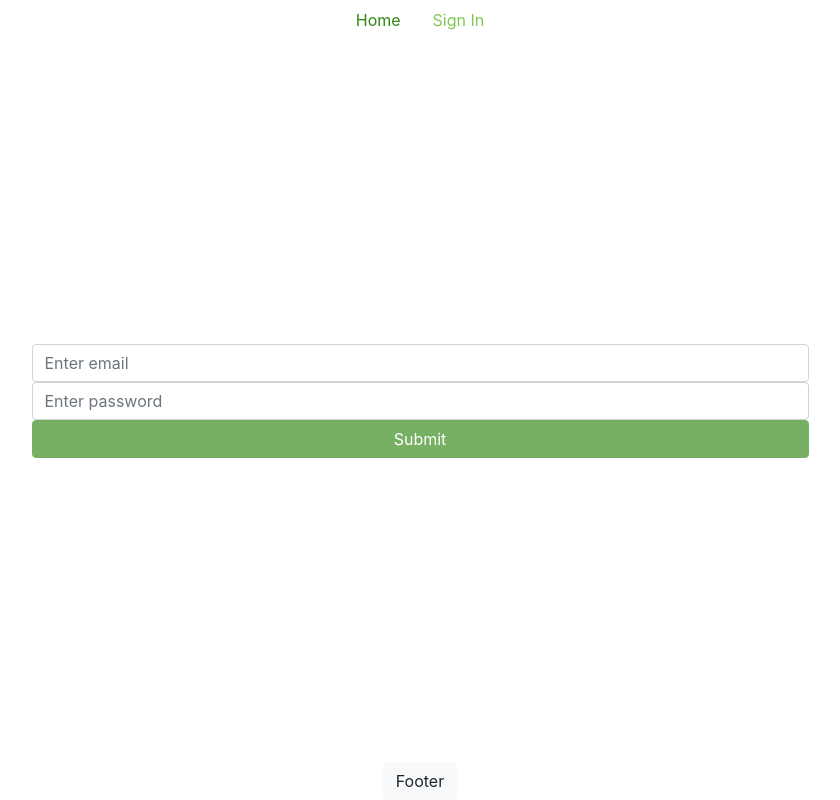
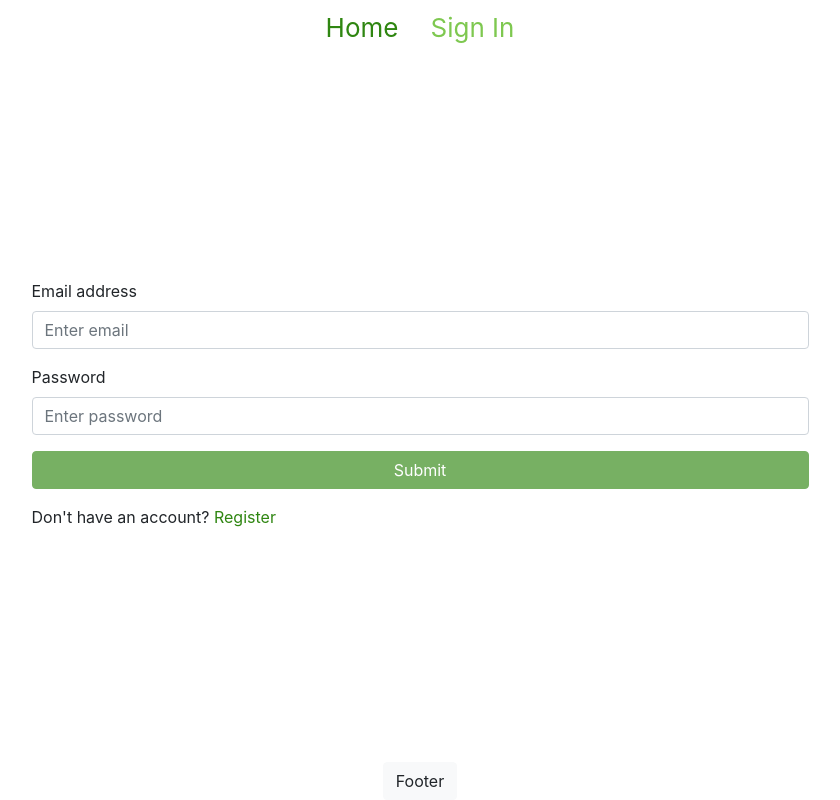
Before and after one commit to dubbha/croton, a React (Create React App) app in the folder packages/web/: page /signin in a window 1280 px wide. Shown: the top 800 px of the page, without its empty margins (220-1060 px from the left). Built offline with nearby package versions, Linux system fonts and the light colour scheme.

Commit message:
feat(8): update sign in form

```diff
--- a/packages/web/src/App.tsx
+++ b/packages/web/src/App.tsx
@@ -9,9 +9,9 @@ import './custom.scss';
 const App = () => (
   <Provider store={store}>
     <ConnectedRouter history={history}>
-      <Route path="/" exact component={Home} />
       <Route path="/signin" component={SignIn} />
       <Route path="/profile" component={Profile} />
+      <Route path="/" component={Home} />
     </ConnectedRouter>
   </Provider>
 );
--- a/packages/web/src/components/Header/Header.tsx
+++ b/packages/web/src/components/Header/Header.tsx
@@ -1,15 +1,23 @@
 import React from 'react';
+import { useSelector } from 'react-redux';
 import { Nav, NavLink } from 'elements';
+import { getAuth } from 'store/auth/selectors';
+import './styles.scss';
 
-export const Header = () => (
+export const Header = () => {
+  const { token } = useSelector(getAuth);
+
+  return (
     <header>
       <Nav>
         <Nav.Item>
           <NavLink to="/" exact>Home</NavLink>
         </Nav.Item>
         <Nav.Item>
-        <NavLink to="/signin">Sign In</NavLink>
+          {!token && <NavLink to="/signin">Sign In</NavLink>}
+          {token && <NavLink to="/signout">Sign Out</NavLink>}
         </Nav.Item>
       </Nav>
     </header>
   );
+}
--- /dev/null
+++ b/packages/web/src/components/Header/styles.scss
@@ -0,0 +1,4 @@
+
+header {
+  font-size: calc(10px + 2vmin);
+}
--- a/packages/web/src/components/SignInForm/SignInForm.tsx
+++ b/packages/web/src/components/SignInForm/SignInForm.tsx
@@ -1,5 +1,5 @@
 import React, { useState, FormEvent, useEffect } from 'react';
-import { Form, SubmitButton, ErrorAlert } from 'elements';
+import { Form, SubmitButton, ErrorAlert, AlertPlaceholder, Link } from 'elements';
 import './styles.scss';
 
 type Props = {
@@ -24,6 +24,9 @@ export const SignInForm = ({ isLoading, error, onSubmit }: Props) => {
 
   return (
     <Form onSubmit={handleSubmit}>
+      {error ? <ErrorAlert>{error}</ErrorAlert> : <AlertPlaceholder />}
+      <Form.Group>
+        <Form.Label>Email address</Form.Label>
         <Form.Control
           type="email"
           placeholder="Enter email"
@@ -31,6 +34,10 @@ export const SignInForm = ({ isLoading, error, onSubmit }: Props) => {
           onChange={e => setEmail(e.target.value)}
           data-testid="signInForm__email"
         />
+      </Form.Group>
+
+      <Form.Group>
+        <Form.Label>Password</Form.Label>
         <Form.Control
           type="password"
           placeholder="Enter password"
@@ -38,8 +45,11 @@ export const SignInForm = ({ isLoading, error, onSubmit }: Props) => {
           onChange={e => setPassword(e.target.value)}
           data-testid="signInForm__password"
         />
+      </Form.Group>
       <SubmitButton disabled={!isValid || isLoading} />
-      {error && <ErrorAlert>{error}</ErrorAlert>}
+      <div className="register">
+        {'Don\'t have an account? '}<Link to="/signup">Register</Link>
+      </div>
     </Form>
   );
 };
--- a/packages/web/src/components/SignInForm/styles.scss
+++ b/packages/web/src/components/SignInForm/styles.scss
@@ -4,4 +4,9 @@
 
 form {
   width: 70%;
+  margin-bottom: 76px;
+
+  .register {
+    margin-top: 16px;
+  }
 }
--- a/packages/web/src/elements/alerts/index.tsx
+++ b/packages/web/src/elements/alerts/index.tsx
@@ -12,3 +12,5 @@ export const ErrorAlert = ({ children = 'Error' }: Props) => (
     {children}
   </Alert>
 );
+
+export const AlertPlaceholder = () => <div style={{ height: '50px', marginBottom: '16px' }} />;
--- a/packages/web/src/elements/navs/index.tsx
+++ b/packages/web/src/elements/navs/index.tsx
@@ -3,6 +3,7 @@ import Nav from 'react-bootstrap/Nav';
 import { NavLink as RouterNavLink } from 'react-router-dom';
 
 export { default as Nav } from 'react-bootstrap/Nav';
+export { Link } from 'react-router-dom';
 
 type Props = {
   to: string;
```
Also changed, not shown: 2 other files (tests, documents, lock files or other folders). Lines whose indentation alone changed are shown as unchanged.
